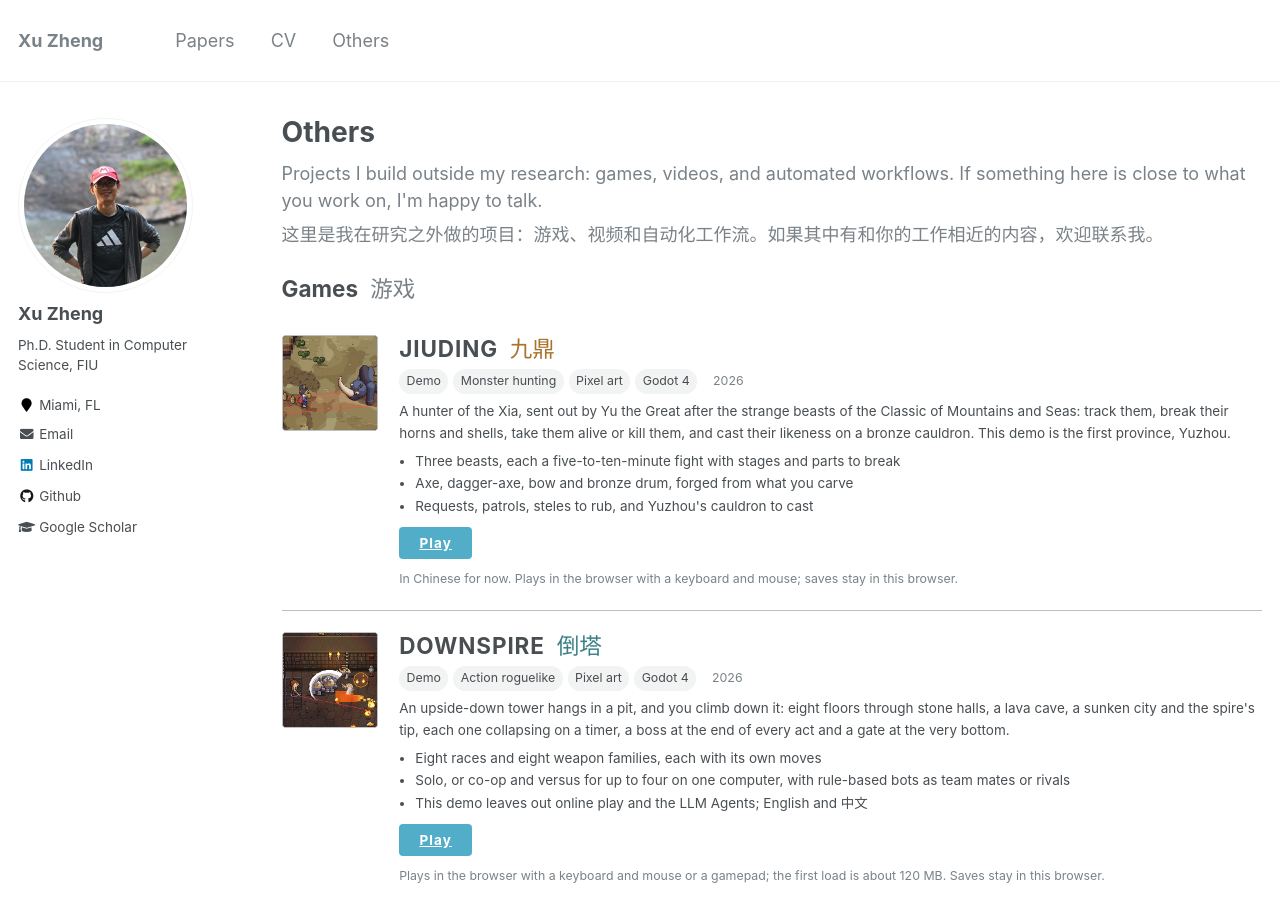
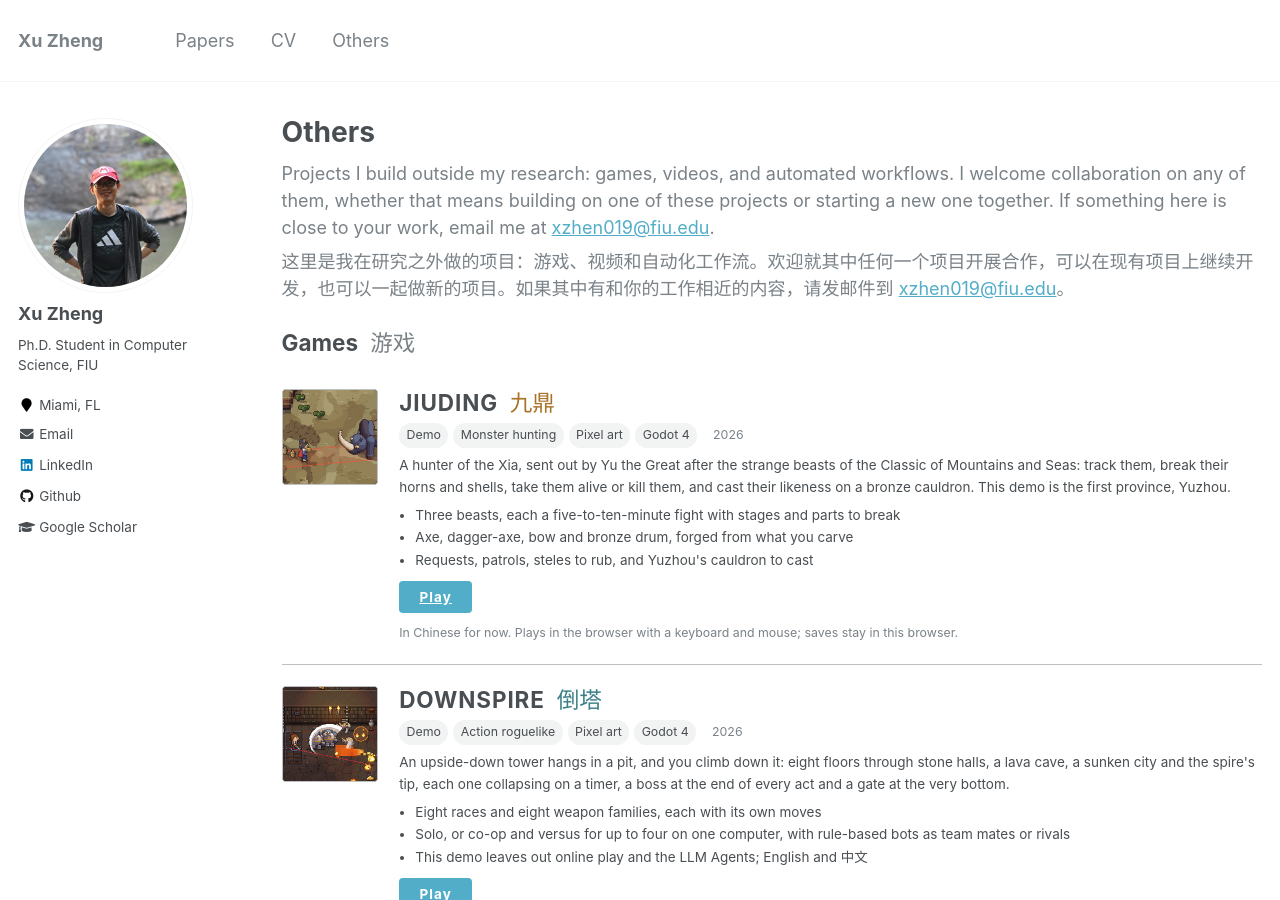
Before and after one commit to AslanDing/aslanding.github.io, a Jekyll site: the page built from _pages/others.html, in a window 1280 px wide and 900 px high. Built offline with Jekyll 4.4.1, drawn with Linux system fonts in a browser that asks for light colours.

Commit message:
Others page: the introduction invites collaboration
Co-Authored-By: Claude Opus 5.5 <noreply@anthropic.com>

```diff
--- a/_pages/others.html
+++ b/_pages/others.html
@@ -10,8 +10,8 @@ redirect_from:
 {% include base_path %}
 
 <div class="others-intro">
-  <p>Projects I build outside my research: games, videos, and automated workflows. If something here is close to what you work on, I'm happy to talk.</p>
-  <p lang="zh">这里是我在研究之外做的项目：游戏、视频和自动化工作流。如果其中有和你的工作相近的内容，欢迎联系我。</p>
+  <p>Projects I build outside my research: games, videos, and automated workflows. I welcome collaboration on any of them, whether that means building on one of these projects or starting a new one together. If something here is close to your work, email me at <a href="mailto:xzhen019@fiu.edu">xzhen019@fiu.edu</a>.</p>
+  <p lang="zh">这里是我在研究之外做的项目：游戏、视频和自动化工作流。欢迎就其中任何一个项目开展合作，可以在现有项目上继续开发，也可以一起做新的项目。如果其中有和你的工作相近的内容，请发邮件到 <a href="mailto:xzhen019@fiu.edu">xzhen019@fiu.edu</a>。</p>
 </div>
 
 {% for section in site.data.others %}
```
